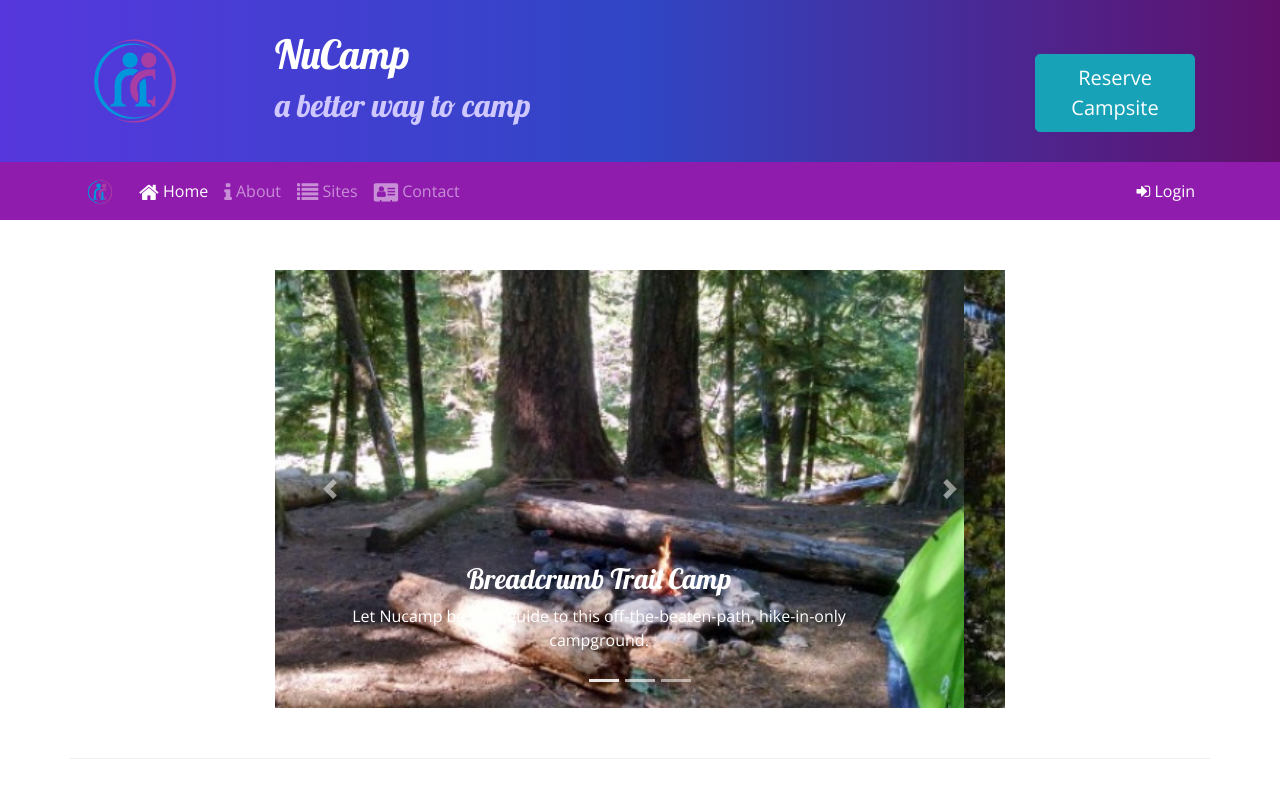
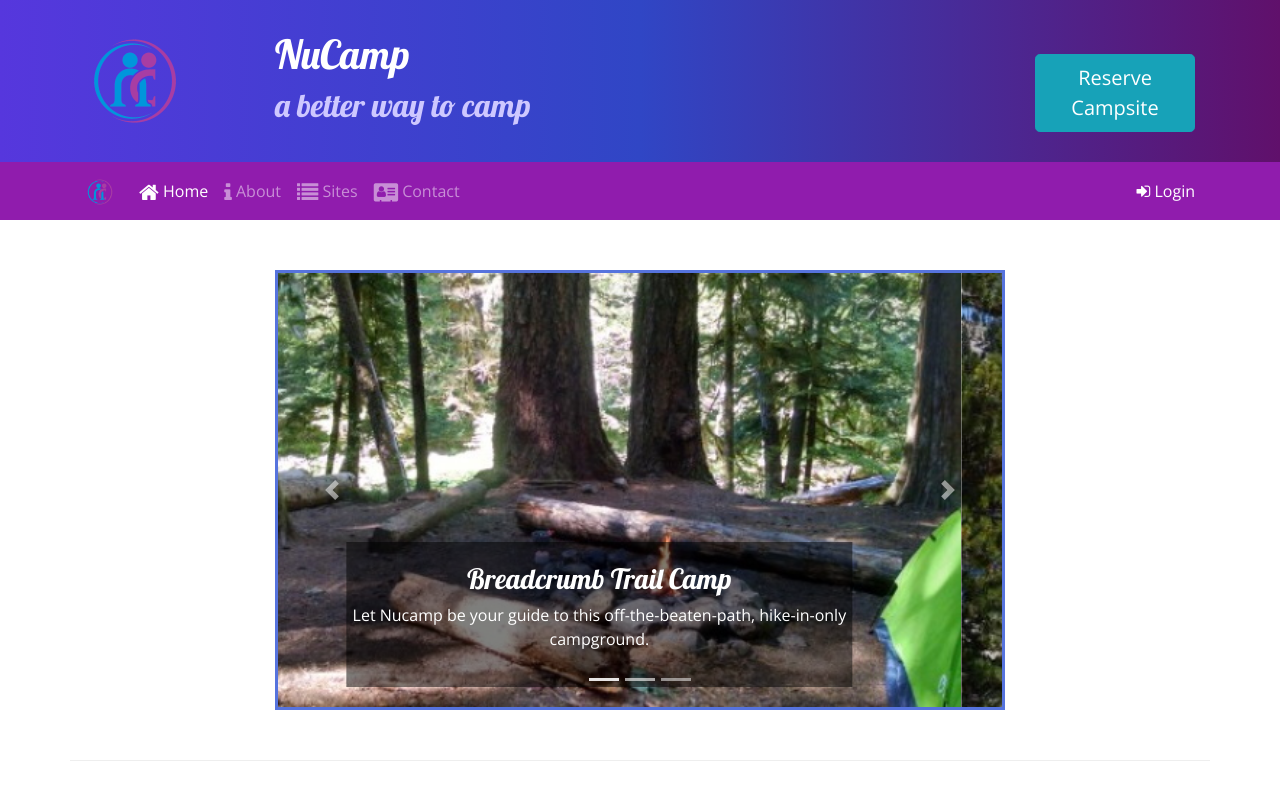
Before and after one commit to joeygonzzzz/nucampsite, a website: page index.html in a window 1280 px wide. Shown: the top 800 px of the page. Drawn offline with nearby package versions, Linux system fonts and the light colour scheme.

Commit message:
css carousel

```diff
--- a/css/styles.css
+++ b/css/styles.css
@@ -40,3 +40,11 @@ a, a:hover {
     color: inherit;
     text-decoration: none;
 }
+
+.carousel-caption {
+    background-color: rgba(0, 0, 0, 0.5);
+}
+
+.carousel {
+    border: solid #5673DD;
+}
```
